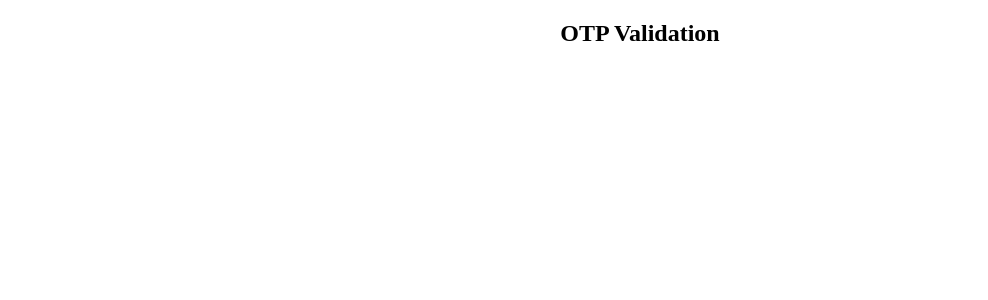
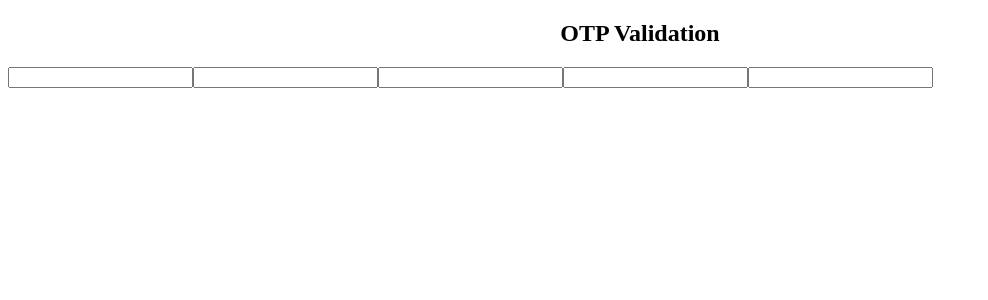
Before and after one commit to SudirKrishnaaRS/Frontend-Repo, a React (Vite) app in the folder React/Machine Coding Round/otp-input/: page / in a window 1280 px wide. Shown: the top 300 px of the page, without its empty margins (0-988 px from the left). Built offline with nearby package versions, Linux system fonts and the light colour scheme.

Commit message:
Added basic jsx for OTP input

```diff
--- a/React/Machine Coding Round/otp-input/src/App.jsx
+++ b/React/Machine Coding Round/otp-input/src/App.jsx
@@ -1,9 +1,24 @@
+import { useState } from "react";
 import "./App.css";
 
+const OTP_INPUT_SIZE = 5;
+
 function App() {
+  const [inputArr, setInputArr] = useState(new Array(OTP_INPUT_SIZE).fill(""));
+
   return (
     <>
       <h2>OTP Validation</h2>
+      {inputArr.map((input, index) => {
+        return (
+          <input
+            type="text"
+            className="otp-input"
+            value={inputArr[index]}
+            key={index}
+          />
+        );
+      })}
     </>
   );
 }
```
